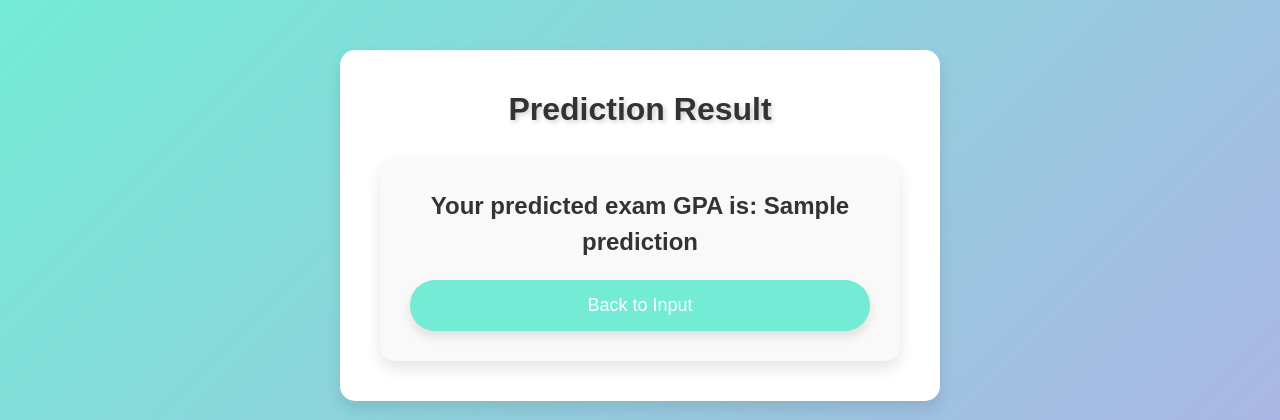
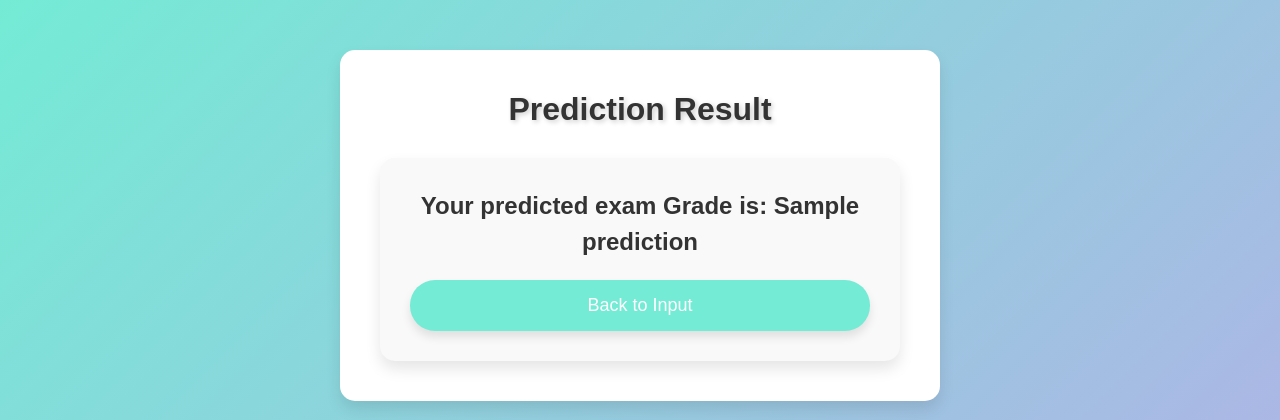
Before and after one commit to aniketroy9172014/SPP, a Flask app: template templates/result.html in a window 1280 px wide. Shown: the top 420 px of the page. Run offline with Flask 3, Linux system fonts and the light colour scheme; the template is opened without the code that fills it: most values are stand-ins (such as "Sample title", 1, 10 or a date in 2020); parts of the project's set-up code (start-up, migrations or seed data) failed here and were passed over; some libraries are stand-ins or nearby versions.

Commit message:
Update result.html

```diff
--- a/templates/result.html
+++ b/templates/result.html
@@ -11,7 +11,7 @@
     <div class="container">
         <h1 class="title">Prediction Result</h1>
         <div class="result-box">
-            <p class="result-text">Your predicted exam GPA is: <strong>{{ prediction }}</strong></p>
+            <p class="result-text">Your predicted exam Grade is: <strong>{{ prediction }}</strong></p>
             <a href="/" class="btn btn-custom">Back to Input</a>
         </div>
     </div>
```
